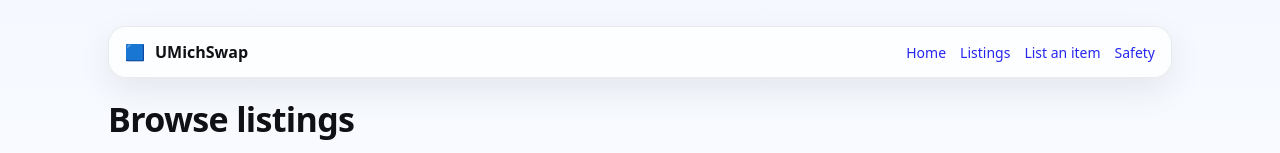
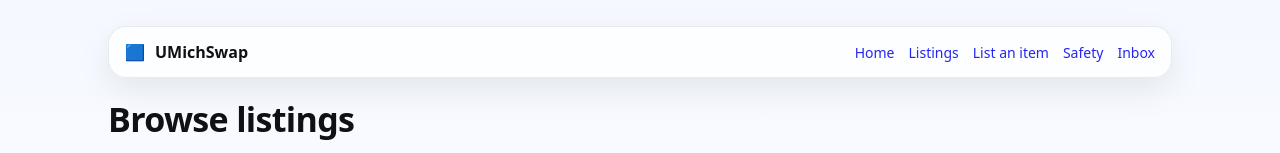
Before and after one commit to graoh1234-alt/umich-swap, a plain HTML site: page listings.html in a window 1280 px wide. Shown: the top 153 px of the page. Drawn offline with Linux system fonts and the light colour scheme.

Commit message:
Update listings.html

```diff
--- a/listings.html
+++ b/listings.html
@@ -39,6 +39,8 @@
         <a href="listings.html" id="nav_listings">Listings</a>
         <a href="list-item.html" id="nav_list_item">List an item</a>
         <a href="safety.html" id="nav_safety">Safety</a>
+        <a href="inbox.html" id="nav_inbox">Inbox</a>
+
       </nav>
     </header>
 
```
